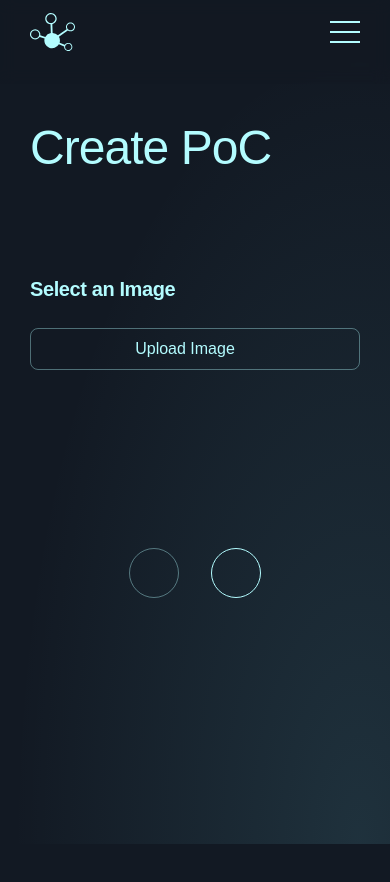
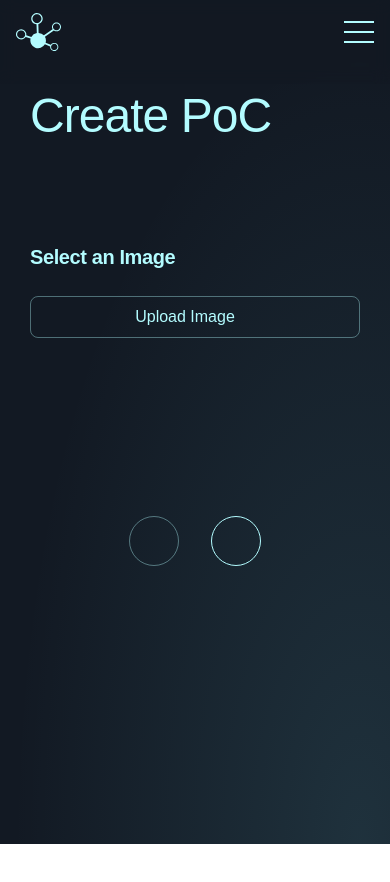
Before and after one commit to swiiny/poc-land, a Next.js app in the folder packages/frontend/: page /create in a window 390 px wide. Shown: the top 882 px of the page. After the commit the page ends 844 px from the top, so only its background shows below. Built offline with nearby package versions, Linux system fonts and the light colour scheme; some icons are missing; a web font is replaced by a local one.

Commit message:
fix mobile navbar disappear on scroll

```diff
--- a/packages/frontend/components/utils/Navbar.jsx
+++ b/packages/frontend/components/utils/Navbar.jsx
@@ -155,14 +155,19 @@ const StyledBackgroundButton = styled.button`
 `;
 
 const StyledMobileNavbar = styled.div`
+  position: fixed;
+  top: 0;
+  left: 0;
+  right: 0;
   display: flex;
   justify-content: space-between;
   align-items: center;
 
-  position: relative;
   z-index: 110;
 
   height: 64px;
+
+  padding: 0 16px;
 `;
 
 const StyledBurger = styled.button`
--- a/packages/frontend/pages/claim.jsx
+++ b/packages/frontend/pages/claim.jsx
@@ -162,11 +162,8 @@ const StyledContainer = styled.div`
   z-index: 2;
 
   min-height: 100vh;
+
   padding-top: ${({ theme }) => theme.spacing['3xl']};
-
-  @media (max-width: ${({ theme }) => theme.breakpoints.sm}) {
-    padding-top: ${({ theme }) => theme.spacing.xl};
-  }
 `;
 
 export default Claim;
--- a/packages/frontend/pages/create.jsx
+++ b/packages/frontend/pages/create.jsx
@@ -1,3 +1,4 @@
+import axios from 'axios';
 import { ethers } from 'ethers';
 import { ArrowLeft, ArrowRight, Upload } from 'heroicons-react';
 import Link from 'next/link';
@@ -12,7 +13,6 @@ import useWallet, { availableNetworks } from '../hooks/useWallet';
 import { Button, StyledHeadingOne, StyledText } from '../styles/GlobalComponents';
 import { uploadPocDataToIPFS } from '../utils/ipfs';
 import pocFactoryAbi from '../utils/pocFactoryAbi';
-import axios from 'axios';
 
 // const { create } = pkg;
 
@@ -428,10 +428,6 @@ const StyledContainer = styled.div`
     z-index: 2;
 
     padding-top: ${({ theme }) => theme.spacing['3xl']};
-
-    @media (max-width: ${({ theme }) => theme.breakpoints.sm}) {
-      padding-top: ${({ theme }) => theme.spacing.xl};
-    }
 `;
 
 export default Create;
--- a/packages/frontend/pages/gallery.jsx
+++ b/packages/frontend/pages/gallery.jsx
@@ -107,10 +107,6 @@ const StyledContainer = styled.div`
     min-height: 100vh;
 
     padding-top: ${({ theme }) => theme.spacing['3xl']};
-
-    @media (max-width: ${({ theme }) => theme.breakpoints.sm}) {
-      padding-top: ${({ theme }) => theme.spacing.xl};
-    }
 `;
 
 export default Gallery;
```
